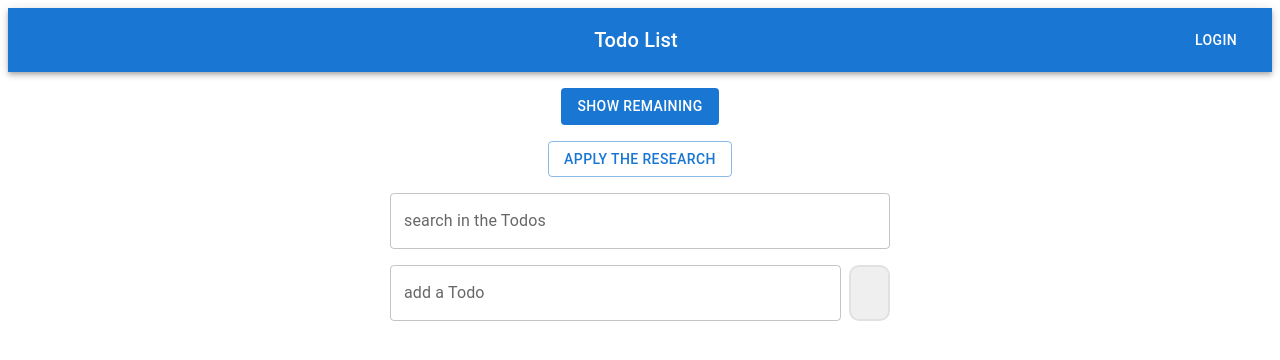
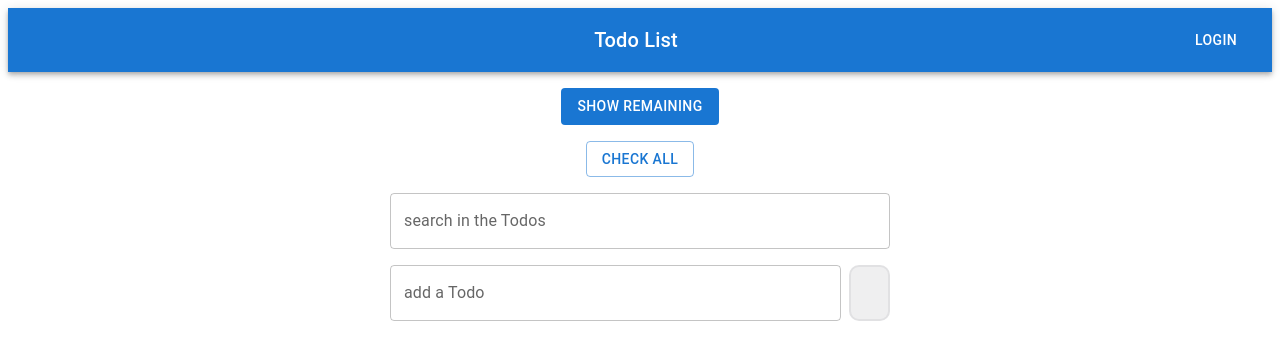
Before and after one commit to dhia9/ProductivityApp, a React (Vite) app: page /#/ in a window 1280 px wide. Shown: the top 360 px of the page. Built offline with nearby package versions, Linux system fonts and the light colour scheme; some icons are missing.

Commit message:
add check uncheck all todos

```diff
--- a/src/App.tsx
+++ b/src/App.tsx
@@ -15,12 +15,13 @@ import AddTodo from './components/AddTodo';
 // }
 function App() {
   const [remainingEnabled, setRemainingEnabled] = useState(false);
+  const [checkedTodos, setCheckedTodos] = useState<boolean[]>([]);
   return (
     <>
     <ButtonAppBar/>
     <DescribeTodos remainingEnabled={remainingEnabled} setRemainingEnabled={setRemainingEnabled} />
-    <SearchTodos/>
-    <AddTodo/>
+    <SearchTodos setCheckedTodos={setCheckedTodos} />
+    <AddTodo checkedTodos={checkedTodos} setCheckedTodos={setCheckedTodos} />
      </>
 
 
--- a/src/components/AddTodo.tsx
+++ b/src/components/AddTodo.tsx
@@ -6,12 +6,12 @@ import DeleteIcon from '@mui/icons-material/Delete';
 import Checkbox from '@mui/material/Checkbox';
 import FormControlLabel from '@mui/material/FormControlLabel';
 import '../componentStyle/AddTodo.css';
-export default function AddTodo() {
+
+export default function AddTodo({checkedTodos, setCheckedTodos}:any){
   const [todo, setTodo] = useState('');
   const [listTodos, setListTodos] = useState<string[]>([]);
-  const [checkedTodos, setCheckedTodos] = useState<boolean[]>([]);
   const deleteTodo = (index: number) => {
-    setListTodos((prevListTodos: Array<string>) => prevListTodos.filter((value:string, i) => i !== index));
+    setListTodos((prevListTodos: Array<string>) => prevListTodos.filter((_, i) => i !== index));
     setCheckedTodos((prevCheckedTodos: boolean[]) => prevCheckedTodos.filter((_, i) => i !== index));
   }
   return (<>
@@ -21,7 +21,7 @@ export default function AddTodo() {
         if (todo) {
           setListTodos((prevListTodos: Array<string>) => [...prevListTodos, todo]);
           setTodo('');
-          setCheckedTodos(prev => [...prev, false]);
+          setCheckedTodos((prevCheckedTodos: boolean[]) => [...prevCheckedTodos, false]);
         }
       }} className='BoxButton'><AddIcon /></button>
 
--- a/src/components/SearchTodos.tsx
+++ b/src/components/SearchTodos.tsx
@@ -2,11 +2,22 @@
 import Box from '@mui/material/Box';
 import TextField from '@mui/material/TextField';
 import Button from '@mui/material/Button';
+import {useState} from 'react';
 
 
-export default function SearchTodos() {
+export default function SearchTodos({setCheckedTodos}:any) {
+  const [applychecked, setApplyChecked] = useState(false);
   return (<>
-    <Button variant="outlined" sx={{display: 'block',margin:'auto',marginTop:2}}>apply the research</Button>
+    <Button variant="outlined" sx={{display: 'block',margin:'auto',marginTop:2}} onClick={()=>{
+      if (!applychecked){
+      setCheckedTodos((prevCheckedTodos: boolean[]) => prevCheckedTodos.map(() => true))}
+
+      else {
+        setCheckedTodos((prevCheckedTodos: boolean[]) => prevCheckedTodos.map(() => false))
+      };
+      setApplyChecked((prevApplyChecked: boolean) => !prevApplyChecked);
+
+    }}>{applychecked ? 'uncheck all' : 'check all'}</Button>
      <Box sx={{ width: 500, maxWidth: '100%',margin:'auto',marginTop:2 }}>
       <TextField fullWidth label="search in the Todos" id="fullWidth" />
     </Box></>)}
```
